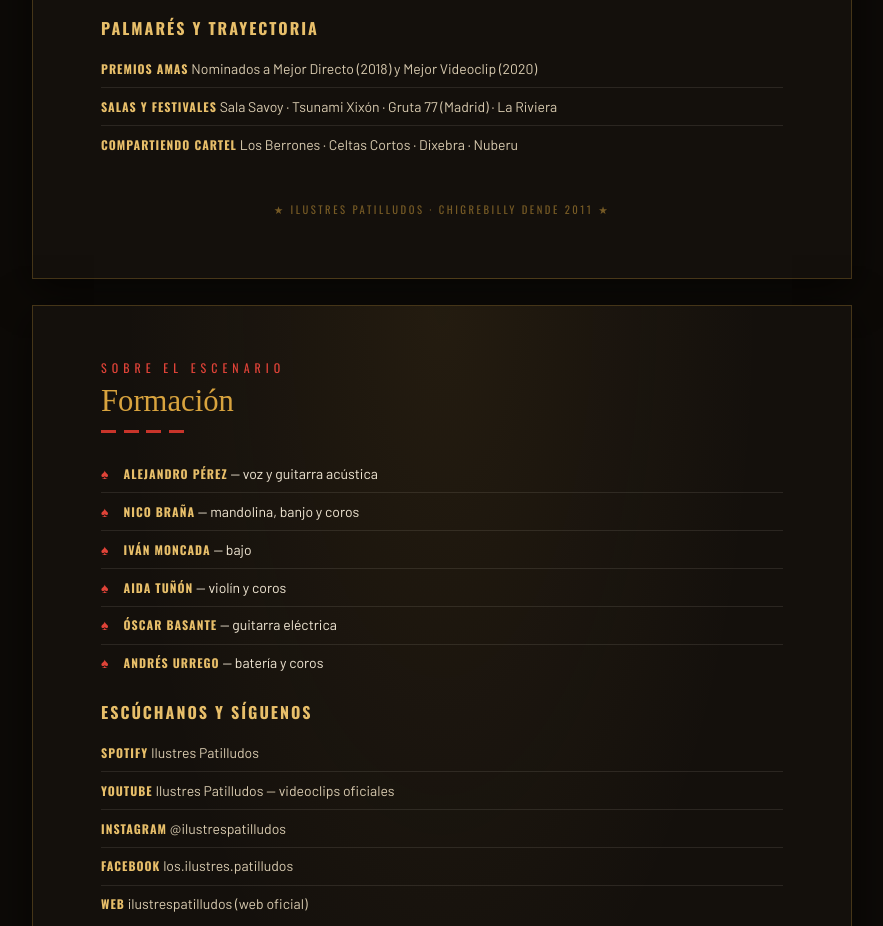
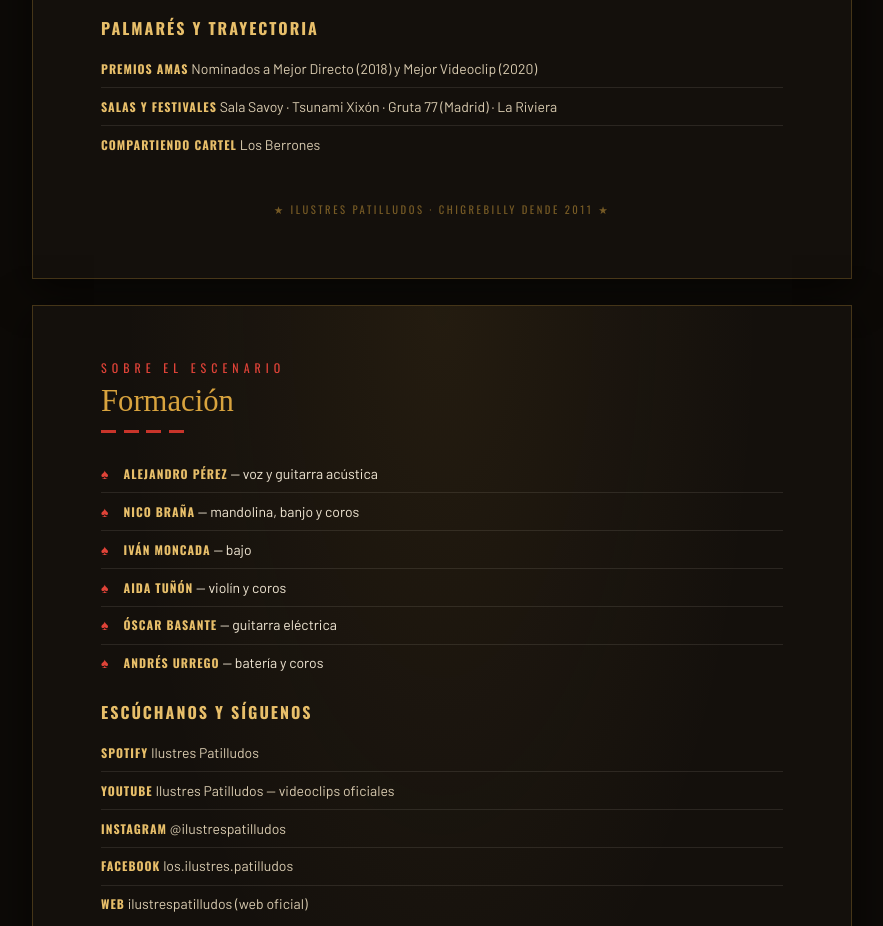
Before and after one commit to khutklu-cpu/ilustres-patilludos, a plain HTML site: page docs/dossier.html in a window 1280 px wide. Shown: the part 2969-3895 px from the top of the page, without its empty margins (198-1081 px from the left). Drawn offline with nearby package versions, Linux system fonts and the light colour scheme; a web font is replaced by a local one.

Commit message:
Quitar «compartido cartel con Celtas Cortos y Nuberu»: nunca tocaron con ellos

```diff
--- a/docs/dossier.html
+++ b/docs/dossier.html
@@ -199,7 +199,7 @@
   <ul class="plain">
     <li><b>Premios AMAS</b> Nominados a Mejor Directo (2018) y Mejor Videoclip (2020)</li>
     <li><b>Salas y festivales</b> Sala Savoy · Tsunami Xixón · Gruta 77 (Madrid) · La Riviera</li>
-    <li><b>Compartiendo cartel</b> Los Berrones · Celtas Cortos · Dixebra · Nuberu</li>
+    <li><b>Compartiendo cartel</b> Los Berrones</li>
   </ul>
 </section>
 
```
